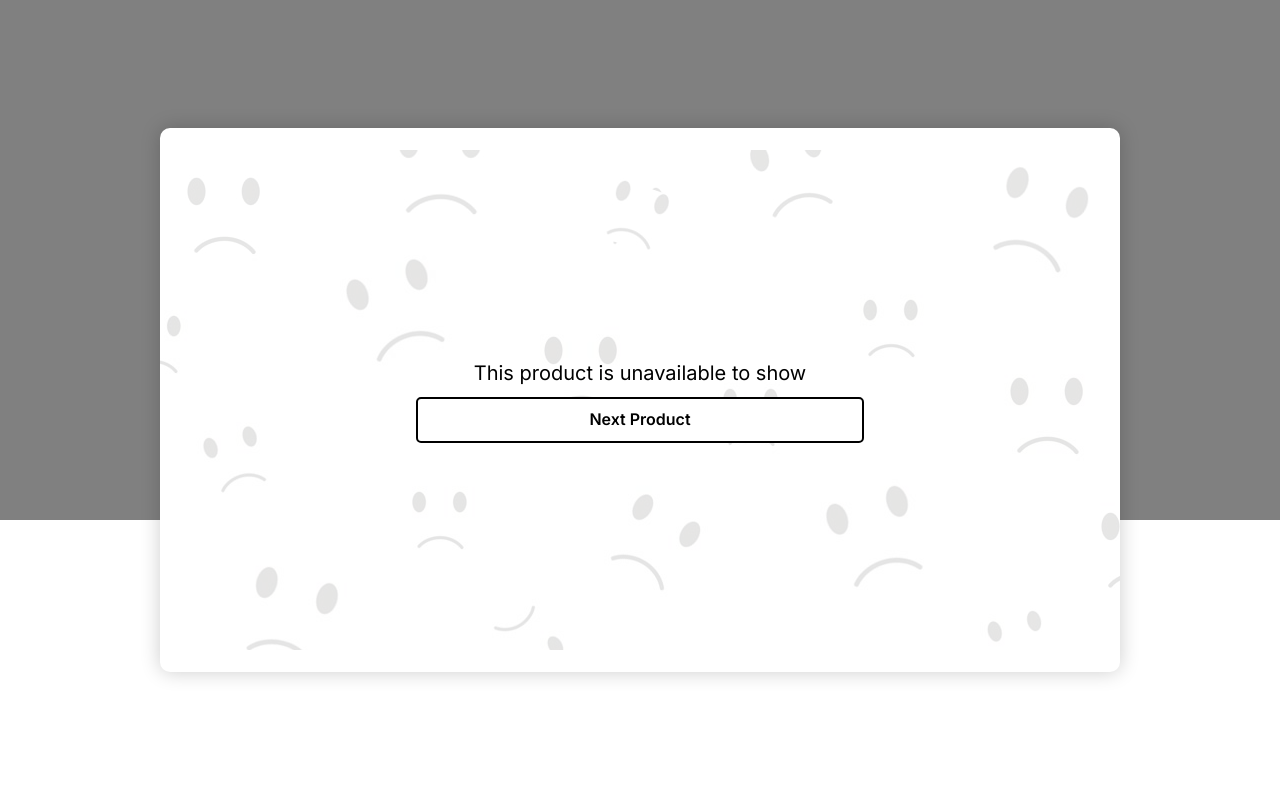
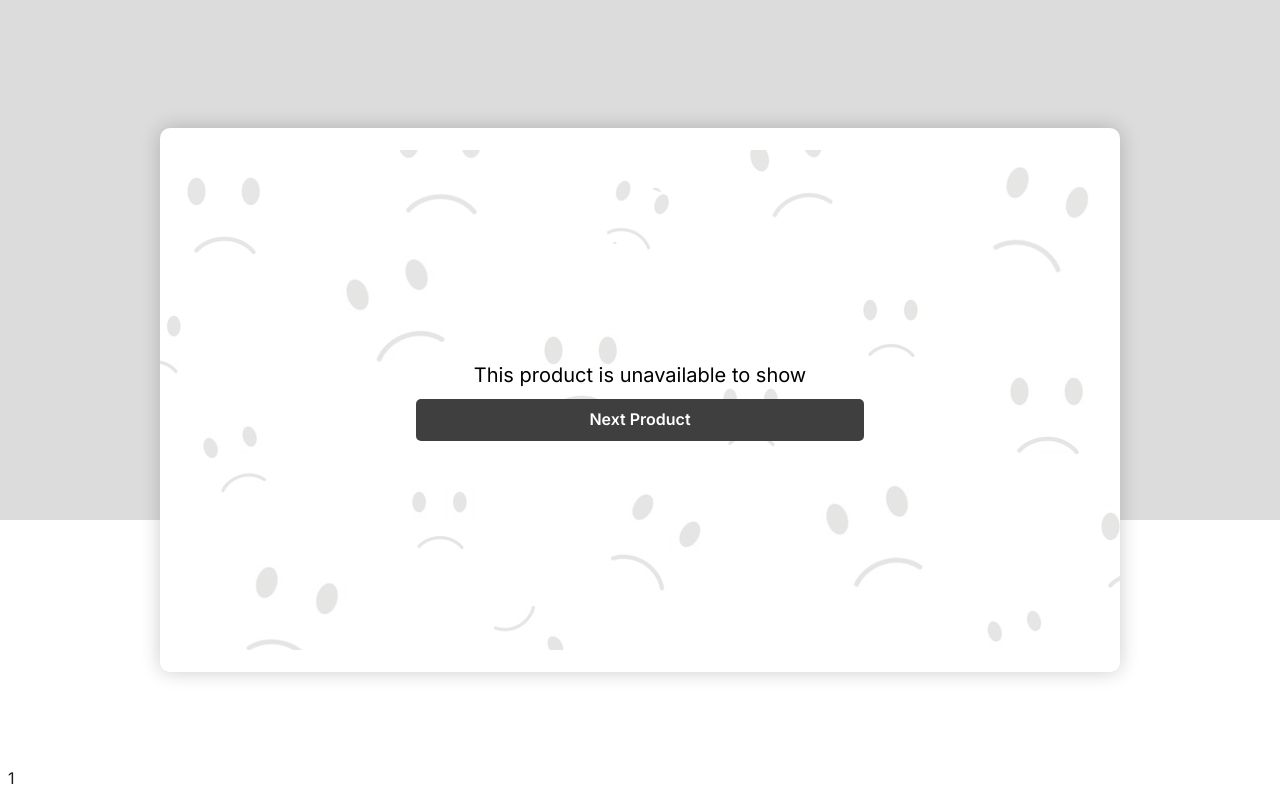
Before and after one commit to arrdix/ecommerce-catalog, a Vue app: page / in a window 1280 px wide. Built offline with nearby package versions, Linux system fonts and the light colour scheme; no server answers.

Commit message:
feat(components): implement theme binding & read more features

```diff
--- a/src/App.vue
+++ b/src/App.vue
@@ -1,34 +1,68 @@
-// TODO: create skeleton card before product-card & unavailable-card
-
 <template>
-  <div class="backdrop" />
+  <div
+    class="backdrop"
+    :class="selectTheme"
+  />
   <div class="container">
-    <product-card v-if="product && product.category !== 'unavailable'"/>
+    <skeleton-card v-if="isLoading"/>
+    <product-card
+      v-else-if="product"
+      :product="product"
+      :theme="theme"
+    />
     <unavailable-card v-else/>
-    <div v-if="product" class="id-display">
-      {{ product.id }}
-    </div>
+  </div>
+  <div v-if="currentIndex" class="id-display">
+    {{ currentIndex }}
   </div>
 </template>
 
 <script>
 import ProductCard from './components/ProductCard.vue';
 import UnavailableCard from './components/UnavailableCard.vue';
+import SkeletonCard from './components/SkeletonCard.vue';
 
 export default {
   components: {
     ProductCard,
-    UnavailableCard
-
+    UnavailableCard,
+    SkeletonCard
   },
 
-  async mounted() {
+  async created() {
     await this.$store.dispatch('fetch')
   },
 
   computed: {
     product() {
       return this.$store.getters.getProduct
+    },
+
+    theme() {
+      return this.$store.getters.getTheme
+    },
+
+    currentIndex() {
+      return this.$store.getters.getCurrentIndex
+    },
+
+    selectTheme() {
+      if (this.isLoading) {
+        return 'theme-default'
+      }
+
+      if (this.product) {
+        return {
+        'theme-men': this.theme === "men",
+        'theme-women': this.theme=== "women",
+        }
+      }
+
+      return 'theme-default'
+    },
+
+    isLoading() {
+      return this.$store.getters.getLoadingStatus
     }
   }
 }
@@ -41,7 +75,6 @@ export default {
   left: 0;
   width: 100%;
   height: 65vh;
-  background-color: grey;
   z-index: -100;
 }
 .container {
@@ -52,8 +85,8 @@ export default {
   position: absolute;
   bottom: 0;
   left: 0;
-  background-color: white;
-  color: black;
+  background-color: var(--white);
+  color: var(--black);
   padding: .5rem;
 }
 </style>
--- a/src/assets/style/base.css
+++ b/src/assets/style/base.css
@@ -37,7 +37,17 @@ select {
   font: inherit;
   vertical-align: baseline;
 }
-
+:root {
+  --blue: #002772;
+  --pink: #FDE2FF;
+  --black: #1E1E1E;
+  --purple: #720060;
+  --sky: #D6E6FF;
+  --charcoal: #3F3F3F;
+  --gray: #DCDCDC;
+  --white: #FFFFFF;
+  --link: #2babcf;
+}
 body {
   font-family: "Inter", sans-serif;
   font-size: 16px;
@@ -72,6 +82,7 @@ body {
 }
 .fs-1 {
   font-size: 2rem;
+  line-height: 2.25rem;
 }
 .fs-2 {
   font-size: 1.5rem;
@@ -82,3 +93,39 @@ body {
 .fs-4 {
   font-size: 1rem;
 }
+.theme-men {
+  color: var(--blue);
+  background-color: var(--white);
+}
+.theme-men.backdrop {
+  background-color: var(--sky);
+  color: var(--white);
+}
+.theme-men.fill {
+  background-color: var(--blue);
+  color: var(--white);
+}
+.theme-women {
+  color: var(--purple);
+  background-color: var(--white);
+}
+.theme-women.backdrop {
+  background-color: var(--pink);
+  color: var(--white);
+}
+.theme-women.fill {
+  background-color: var(--purple);
+  color: var(--white);
+}
+.theme-default {
+  color: var(--charcoal);
+  background-color: var(--gray);
+}
+.theme-default.backdrop {
+  background-color: var(--gray);
+  color: var(--white);
+}
+.theme-default.fill {
+  background-color: var(--charcoal);
+  color: var(--white);
+}
--- a/src/components/CustomButton.vue
+++ b/src/components/CustomButton.vue
@@ -1,7 +1,7 @@
 <template>
   <button
     @click="click"
-    :class="{ fill: fill }"
+    :class="selectTheme"
     class="custom-button fw-semibold"
   >
     {{ text }}
@@ -19,35 +19,52 @@ export default {
       type: Boolean,
       default: false
     },
-    thene: {
+    theme: {
       type: String,
-      default: 'gray'
     }
   },
 
   methods: {
     click() {
+      this.$emit('buttonClicked')
       this.$store.dispatch('fetch')
+    }
+  },
+
+  computed: {
+    selectTheme() {
+      if (this.fill) {
+        return {
+          'theme-men fill': this.theme === 'men',
+          'theme-women fill': this.theme === 'women',
+        }
+      }
+
+      if (this.theme) {
+        return {
+        'theme-men': this.theme === 'men',
+        'theme-women': this.theme === 'women',
+        }
+      }
+
+      return 'theme-default fill'
     }
   }
 }
 </script>
 
-<style>
+<style scoped>
 .custom-button {
   width: 100%;
   padding-block: .5rem;
   padding-inline: 1rem;
-  border: 2px solid black;
   border-radius: 5px;
-  background-color: white;
-  color: black;
+  opacity: 100%;
+  transition: opacity .3s ease;
 }
 .custom-button:hover {
   cursor: pointer;
-}
-.fill {
-  background-color: gray;
-  color: white;
+  opacity: 75%;
+  transition: opacity .3s ease;
 }
 </style>
--- a/src/components/DuoCard.vue
+++ b/src/components/DuoCard.vue
@@ -36,22 +36,23 @@ export default {
 <style scoped>
 .wrapper {
   width: 100%;
-  height: 100vh;;
+  height: 100vh;
 
   display: flex;
   justify-content: center;
   align-items: center;
 }
 .duo {
-  background-color: white;
-  width: 70%;
-  height: 60%;
-  padding: 2rem;
+  box-sizing: border-box;
+  background-color: var(--white);
+  width: 85%;
+  height: 85%;
+  padding: 5rem;
   border-radius: 10px;
   box-shadow: rgba(0, 0, 0, 0.2) 0px 0px 20px;
 
   display: flex;
-  gap: 2rem;
+  gap: 3rem;
 }
 .duo-image {
   flex: 40%;
@@ -60,30 +61,39 @@ export default {
   justify-content: center;
   align-items: center;
 }
-.duo-image img {
-  width: 270px;
-  height: 310px;
-}
 .duo-detail {
   flex: 60%;
   height: 100%;
 
   display: flex;
   flex-direction: column;
-  justify-content: space-evenly;
+}
+.duo-title {
+  margin-bottom: auto;
+}
+.duo-category-rating {
+  padding-block: 1rem;
+  display: flex;
+  justify-content: space-between;
 }
 .duo-description {
   padding-block: 1rem;
   border-top: 1px solid rgba(0, 0, 0, .2);
   border-bottom: 1px solid rgba(0, 0, 0, .2);
-  max-height: 130px;
+  height: 100%;
   overflow: auto;
+
+  display: flex;
+  justify-content: center;
+  align-items: start;
 }
-.duo-category-rating {
-  display: flex;
-  justify-content: space-between;
+.duo-price {
+  padding-block: 1rem;
+  margin-top: auto;
 }
 .button-wrapper {
+  margin-top: auto;
+
   display: flex;
   justify-content: space-between;
   gap: 1rem;
--- a/src/components/ProductCard.vue
+++ b/src/components/ProductCard.vue
@@ -1,32 +1,65 @@
+// TODO: fix read more issue
+
 <template>
   <duo-card v-if="product">
     <template v-slot:image>
       <img class="product-image" :src="`${product.image}`" alt="">
     </template>
+
     <template v-slot:title>
-      <h1 class="product-title fw-extra-bold fs-1">{{ product.title }}</h1>
+      <h1
+        class="product-title fw-extra-bold fs-1"
+        :class="selectTheme"
+      >
+        {{ product.title }}
+      </h1>
     </template>
+
     <template v-slot:category>
-      <h2 class="product-category fw-medium fs-3">{{ product.category }}</h2>
+      <h2 class="product-category fw-semibold fs-4">{{ product.category }}</h2>
     </template>
+
     <template v-slot:rating>
-      <h2 class="product-rating fw-medium fs-3">{{ product.rating.rate }}/5</h2>
+      <h2 class="product-rating fw-medium fs-4">{{ product.rating.rate }}/5</h2>
     </template>
+
     <template v-slot:description>
-      <h3 class="product-description fw-regular fs-4">{{ product.description }}</h3>
+      <h3 class="product-description fw-regular fs-4">
+        {{ minimalizeDescription(product.description) }}
+        <span>
+          <a
+            v-if="!isMinimized"
+            @click="readMore"
+            class="read-more"
+          >
+            (Read more)
+          </a>
+        </span>
+      </h3>
     </template>
+
     <template v-slot:price>
-      <h2 class="product-price fw-extra-bold fs-2">${{ product.price }}</h2>
+      <h2
+        class="product-price fw-extra-bold fs-2"
+        :class="selectTheme"
+      >
+        ${{ product.price }}
+      </h2>
     </template>
+
     <template v-slot:first-button>
       <custom-button
         :text="buyProductText"
         :fill="true"
+        :theme="theme"
       />
     </template>
+
     <template v-slot:second-button>
       <custom-button
         :text="nextProductText"
+        :theme="theme"
+        @buttonClicked="resetMinimalized"
       />
     </template>
   </duo-card>
@@ -45,21 +78,72 @@ export default {
   data() {
     return {
       buyProductText: 'Buy Product',
-      nextProductText: 'Next Product'
+      nextProductText: 'Next Product',
+      isMinimized: false,
     }
   },
 
+  props: {
+    product: {
+      type: Object,
+      required: true
+    },
+    theme: {
+      type: String,
+      required: false
+    }
+  },
+
+  methods: {
+    readMore() {
+      this.isMinimized = true
+    },
+
+    resetMinimalized() {
+      this.isMinimized = false
+    },
+
+    minimalizeDescription(desc) {
+      const splitted = desc.split('')
+      const maxChars = 150
+
+      if (!this.isMinimized && splitted.length > maxChars) {
+        let newDesc = []
+
+        for (let i = 0; i <= maxChars; i++) {
+          newDesc.push(splitted[i])
+        }
+
+        // this.isMinimized = true
+        return newDesc.join('')
+      }
+
+      return desc
+    },
+  },
+
   computed: {
-    product() {
-      return this.$store.getters.getProduct
-    }
+    selectTheme() {
+      return {
+        'theme-men': this.theme === 'men',
+        'theme-women': this.theme === 'women',
+      }
+    },
   }
 }
 </script>
 
-<style>
+<style scoped>
 .product-image {
-  width: 270px;
-  height: 310px;
+  width: 100%;
+  height: 100%;
+  object-fit: contain;
+}
+.read-more {
+  color: var(--link);
+}
+.read-more:hover {
+  cursor: pointer;
+  opacity: 75%;
 }
 </style>
--- a/src/store/store.js
+++ b/src/store/store.js
@@ -5,41 +5,64 @@ export const store = createStore({
   state() {
     return {
       product: null,
-      index: 0,
-      errorMessage: null
+      theme: 'default',
+      currentIndex: 0,
+      errorMessage: null,
+      isLoading: true
     }
   },
 
   mutations: {
     setProduct(state, product) {
-      state.product = { id: product.id, category: 'unavailable' }
+      if (product.category === "men's clothing" || product.category === "women's clothing") {
+        return (state.product = product)
+      }
 
-      if (product.category === "men's clothing" || product.category === "women's clothing") {
-        state.product = product
+      return (state.product = null)
+    },
+
+    setTheme(state, category) {
+      if (category === "men's clothing") {
+        return (state.theme = 'men')
       }
+      if (category === "women's clothing") {
+        return (state.theme = 'women')
+      }
+
+      return 'default'
     },
 
     resetIndex(state) {
-      state.index = 0
+      state.currentIndex = 0
     },
 
     setErrorMessage(state, errorMessage) {
       state.errorMessage = errorMessage
+    },
+
+    setLoading(state, status) {
+      state.isLoading = status
     }
   },
 
   actions: {
     async fetch(ctx) {
       try {
-        const currentIndex = (store.state.index += 1)
+        ctx.commit('setLoading', true)
+
+        const currentIndex = (store.state.currentIndex += 1)
         const response = await axios.get(`https://fakestoreapi.com/products/${currentIndex}`)
+
         ctx.commit('setProduct', response.data)
+        ctx.commit('setTheme', response.data.category)
 
         if (currentIndex === 20) {
           ctx.commit('resetIndex')
         }
       } catch (error) {
         ctx.commit('setErrorMessage', error)
+      } finally {
+        ctx.commit('setLoading', false)
       }
     }
   },
@@ -47,6 +70,18 @@ export const store = createStore({
   getters: {
     getProduct(state) {
       return state.product
+    },
+
+    getTheme(state) {
+      return state.theme
+    },
+
+    getCurrentIndex(state) {
+      return state.currentIndex
+    },
+
+    getLoadingStatus(state) {
+      return state.isLoading
     }
   }
 })
```
